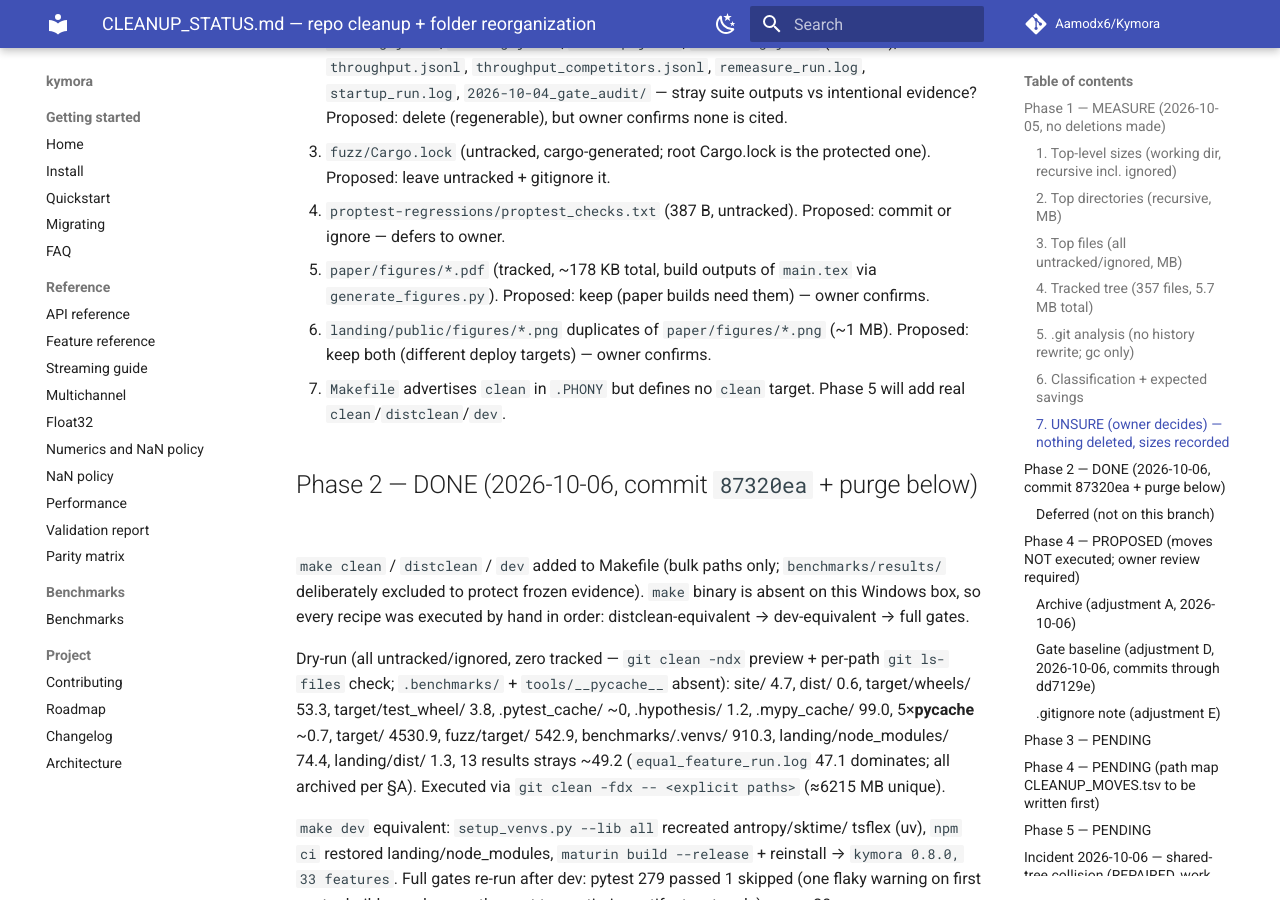
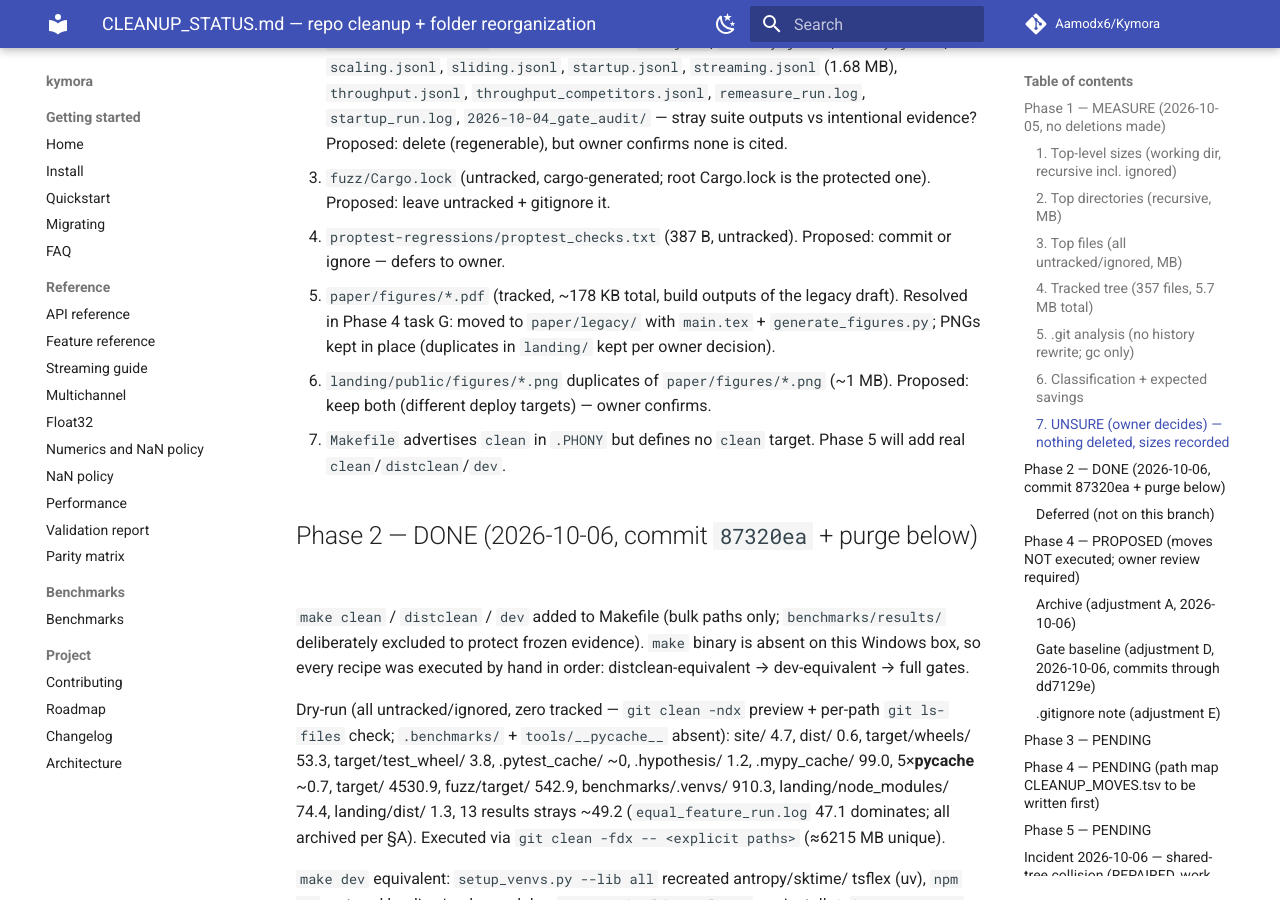
Before and after one commit to Aamodx6/Kymora, an MkDocs documentation site: the page built from docs/internal/hardening/CLEANUP_STATUS.md, in a window 1280 px wide and 900 px high, scrolled down 6855 px. Built offline with MkDocs 1.6.1 and Material for MkDocs 9.7.7, drawn with Linux system fonts in a browser that asks for light colours; comment, search, counter and statistics services are not loaded; some of the changed text lies outside the part shown.

Commit message:
docs: fix leftover moved-path references (CLAIMS, owner log, status)

```diff
--- a/docs/internal/hardening/CLEANUP_STATUS.md
+++ b/docs/internal/hardening/CLEANUP_STATUS.md
@@ -120,8 +120,8 @@
 Duplicate-image note: all 5 paper figures are byte-identical in
 `landing/public/figures/` (verified `architecture.png` hash
 `EE29385A…7383C2` both sides). Paper PDFs (`architecture.pdf` 72 KB etc.)
-are tracked build outputs of `paper/main.tex` — owner decision needed
-(Phase 3).
+are tracked build outputs of the legacy draft (now `paper/legacy/main.tex`) — resolved
+in Phase 4 task G (moved to `paper/legacy/` with its PDFs).
 
 ### 5. `.git` analysis (no history rewrite; gc only)
 
@@ -173,9 +173,10 @@
    protected one). Proposed: leave untracked + gitignore it.
 4. `proptest-regressions/proptest_checks.txt` (387 B, untracked). Proposed:
    commit or ignore — defers to owner.
-5. `paper/figures/*.pdf` (tracked, ~178 KB total, build outputs of
-   `main.tex` via `generate_figures.py`). Proposed: keep (paper builds need
-   them) — owner confirms.
+5. `paper/figures/*.pdf` (tracked, ~178 KB total, build outputs of the legacy
+   draft). Resolved in Phase 4 task G: moved to `paper/legacy/` with
+   `main.tex` + `generate_figures.py`; PNGs kept in place (duplicates in
+   `landing/` kept per owner decision).
 6. `landing/public/figures/*.png` duplicates of `paper/figures/*.png`
    (~1 MB). Proposed: keep both (different deploy targets) — owner confirms.
 7. `Makefile` advertises `clean` in `.PHONY` but defines no `clean` target.
```
Also changed, not shown: CLAIMS.md (+1 -1 lines), OWNER_DECISIONS.md (+1 -1 lines).
